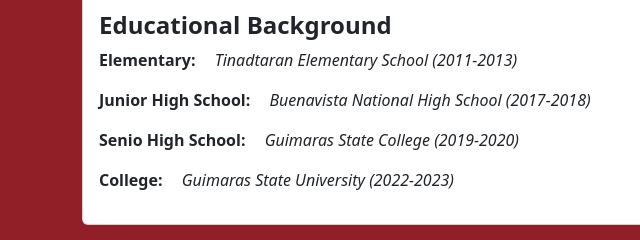
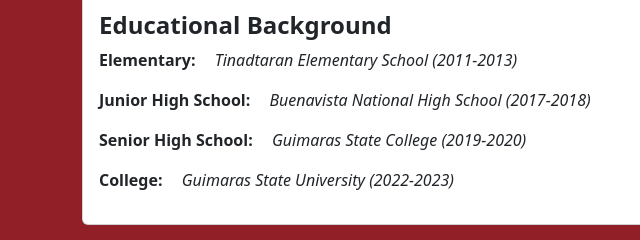
Before and after one commit to brayaninolpez06/Portfolio.io, a plain HTML site: page index.html in a window 1280 px wide. Shown: the part 1380-1620 px from the top of the page, 0-640 px from the left. Drawn offline with nearby package versions, Linux system fonts and the light colour scheme.

Commit message:
Update index.html
2nd commit

```diff
--- a/index.html
+++ b/index.html
@@ -71,7 +71,7 @@
                                 <h4 style="font-weight: bold;">Educational Background</h4>
                                 <p><b>Elementary:</b> <i>Tinadtaran Elementary School (2011-2013)</i></p>
                                 <p><b>Junior High School:</b> <i>Buenavista National High School (2017-2018)</i></p>
-                                <p><b>Senio High School:</b> <i>Guimaras State College (2019-2020)</i></p>
+                                <p><b>Senior High School:</b> <i>Guimaras State College (2019-2020)</i></p>
                                 <p><b>College:</b> <i>Guimaras State University (2022-2023)</i></p>
                         </div>
                     </div>
```
